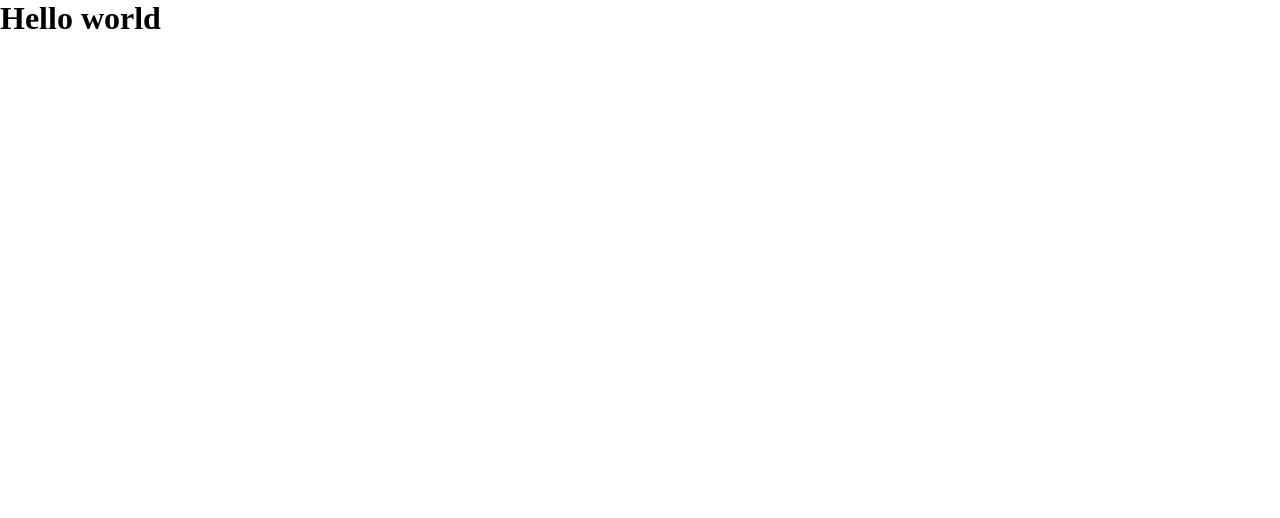
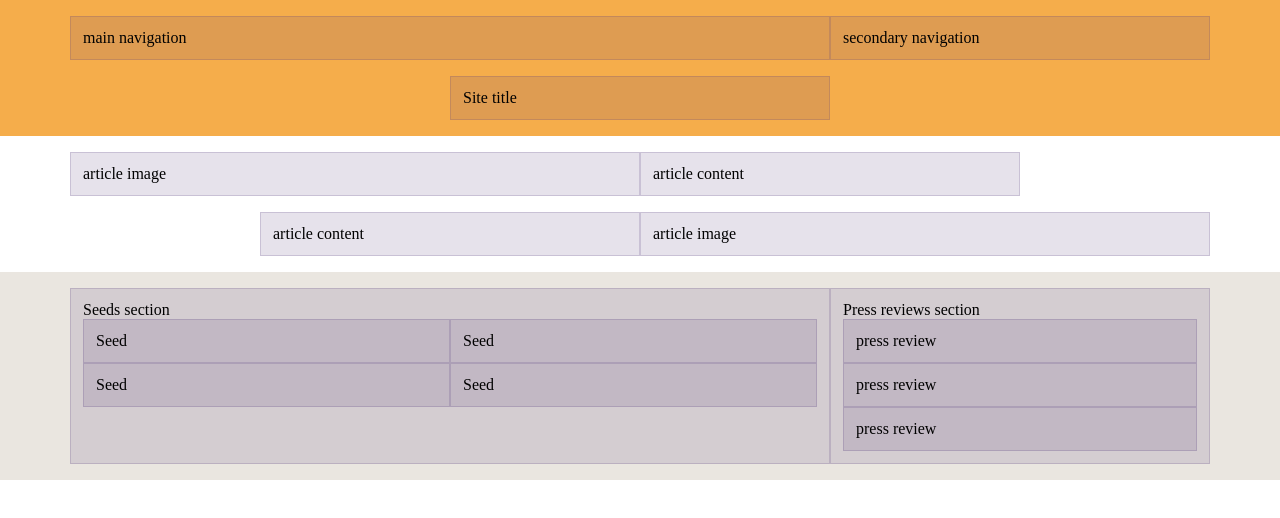
Before and after one commit to noahburgbacher/imd2-exercice-bootstrap-7-noahburgbacher, a website built with Parcel: page src/index.html in a window 1280 px wide. Built offline with nearby package versions, Linux system fonts and the light colour scheme.

Commit message:
préparation(layoutet images)

```diff
--- a/package.json
+++ b/package.json
@@ -38,5 +38,8 @@
     "posthtml-inline-svg": "^0.2.0",
     "rimraf": "^6.0.1",
     "sass": "^1.69.5"
+  },
+  "dependencies": {
+    "bootstrap": "^5.3.3"
   }
 }
--- a/src/index.html
+++ b/src/index.html
@@ -7,7 +7,56 @@
     <link rel="stylesheet" href="scss/main.scss" />
   </head>
   <body>
-    <h1>Hello world</h1>
+    <div class="header section">
+      <div class="container">
+        <div class="row">
+          <div class="col-12 col-md-8">main navigation</div>
+          <div class="col-12 col-md-4">secondary navigation</div>
+        </div>
+        <div class="row justify-content-center">
+          <div class="col-12 col-lg-8 col-xl-4">Site title</div>
+        </div>
+      </div>
+    </div>
+    <div class="articles section">
+      <div class="container">
+        <div class="row justify-content-start">
+          <div class="col-12 col-md-6 col-lg-6">article image</div>
+          <div class="col-12 col-md-6 col-lg-5 col-xl-4">article content</div>
+        </div>
+        <div class="row justify-content-end">
+          <div class="col-12 col-md-6 order-md-2">article image</div>
+          <div class="col-12 col-md-6 col-lg-5 col-xl-4">article content</div>
+        </div>
+      </div>
+    </div>
+    <div class="seeds section">
+      <div class="container">
+        <div class="row justify-content-center">
+          <div class="col-12 col-lg-8">
+            Seeds section
+            <div class="container">
+              <div class="row">
+                <div class="col-12 col-sm-6">Seed</div>
+                <div class="col-12 col-sm-6">Seed</div>
+                <div class="col-12 col-sm-6">Seed</div>
+                <div class="col-12 col-sm-6">Seed</div>
+              </div>
+            </div>
+          </div>
+          <div class="col-12 col-sm-8 col-md-12 col-lg-4">
+            Press reviews section
+            <div class="container">
+              <div class="row">
+                <div class="col-12 col-md-4 col-lg-12">press review</div>
+                <div class="col-12 col-md-4 col-lg-12">press review</div>
+                <div class="col-12 col-md-4 col-lg-12">press review</div>
+              </div>
+            </div>
+          </div>
+        </div>
+      </div>
+    </div>
 
     <script src="js/main.js" type="module"></script>
   </body>
--- a/src/scss/main.scss
+++ b/src/scss/main.scss
@@ -12,3 +12,25 @@ img,
 video {
   display: block;
 }
+@import "bootstrap/scss/bootstrap-grid";
+.row + .row {
+  margin-top: 16px;
+}
+
+.row > .col,
+.row > [class^="col-"] {
+  padding-top: 12px;
+  padding-bottom: 12px;
+  background-color: rgba(86, 61, 124, 0.15);
+  border: 1px solid rgba(86, 61, 124, 0.2);
+}
+
+.section {
+  padding: 16px 0px;
+}
+.header {
+  background-color: #f5ad4b;
+}
+.seeds {
+  background-color: #eae6e0;
+}
```
Also changed, not shown: src/img/Thenewyorktimes.png (added), src/img/image2.png (added), src/img/image3.png (added), src/img/image4.png (added), src/img/image5.png (added), src/img/image6.png (added), src/img/image7.png (added), src/img/thewashingtonpost.png (added), 2 other files.
